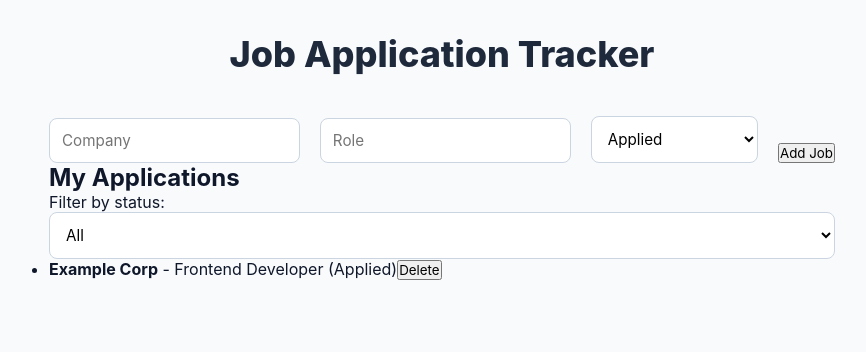
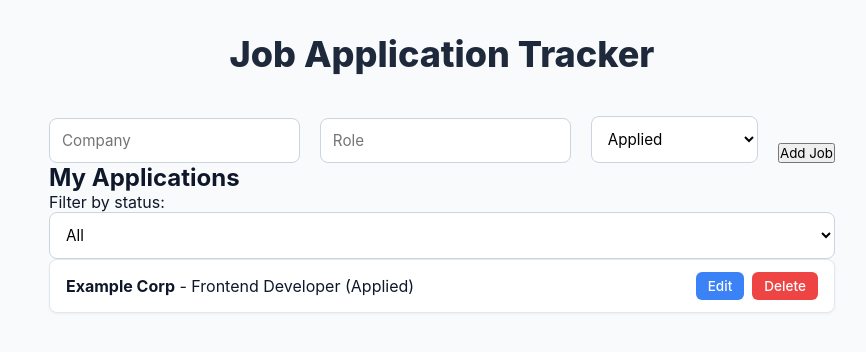
Before and after one commit to EricCR85/job-application-tracker, a React (Vite) app: page / in a window 1280 px wide. Shown: the top 352 px of the page, without its empty margins (198-1064 px from the left). Built offline with nearby package versions, Linux system fonts and the light colour scheme.

Commit message:
feat: add job tracker with inline edit functionality

```diff
--- a/src/App.css
+++ b/src/App.css
@@ -167,7 +167,7 @@
 
   &::before,
   &::after {
-    content: '';
+    content: "";
     position: absolute;
     top: -4.5px;
     border: 5px solid transparent;
@@ -182,3 +182,120 @@
     border-right-color: var(--border);
   }
 }
+
+.job-card {
+  display: flex;
+  justify-content: space-between;
+  align-items: center;
+  padding: 12px 16px;
+  margin-bottom: 12px;
+  border: 1px solid #e2e8f0;
+  border-radius: 8px;
+  background-color: #ffffff;
+  box-shadow: 0 1px 3px rgba(0, 0, 0, 0.05);
+  transition: box-shadow 0.2s ease;
+}
+
+.job-card:hover {
+  box-shadow: 0 4px 6px rgba(0, 0, 0, 0.08);
+}
+
+.edit-form-inline {
+  display: flex;
+  flex-wrap: wrap;
+  gap: 12px;
+  align-items: center;
+  width: 100%;
+}
+
+.edit-form-inline input,
+.edit-form-inline select {
+  padding: 8px 12px;
+  border: 1.5px solid #cbd5e1;
+  border-radius: 6px;
+  font-size: 0.95rem;
+  outline: none;
+  background-color: #f8fafc;
+  transition:
+    border-color 0.2s ease,
+    box-shadow 0.2s ease;
+  flex: 1;
+  min-width: 140px;
+}
+
+.edit-form-inline input:focus,
+.edit-form-inline select:focus {
+  border-color: #3b82f6;
+  background-color: #ffffff;
+  box-shadow: 0 0 0 3px rgba(59, 130, 246, 0.015);
+}
+
+.card-actions {
+  display: flex;
+  gap: 8px;
+  align-items: center;
+}
+
+.save-btn {
+  background-color: #10b981;
+  color: white;
+  border: none;
+  padding: 8px 16px;
+  font-weight: 600;
+  border-radius: 6px;
+  cursor: pointer;
+  font-size: 0.9rem;
+  transition: background-color 0.15s ease;
+}
+
+.save-btn:hover {
+  background-color: #059669;
+}
+
+.cancel-btn {
+  background-color: #64748b;
+  color: white;
+  border: none;
+  padding: 8px 16px;
+  font-weight: 600;
+  border-radius: 6px;
+  cursor: pointer;
+  font-size: 0.9rem;
+  transition: background-color 0.15s ease;
+}
+
+.cancel-btn:hover {
+  background-color: #475569;
+}
+
+.edit-btn {
+  background-color: #3b82f6;
+  color: white;
+  border: none;
+  padding: 6px 12px;
+  font-weight: 500;
+  border-radius: 6px;
+  cursor: pointer;
+  font-size: 0.85rem;
+  transition: background-color 0.15s ease;
+}
+
+.edit-btn:hover {
+  background-color: #2563eb;
+}
+
+.delete-btn {
+  background-color: #ef4444;
+  color: white;
+  border: none;
+  padding: 6px 12px;
+  font-weight: 500;
+  border-radius: 6px;
+  cursor: pointer;
+  font-size: 0.85rem;
+  transition: background-color 0.15s ease;
+}
+
+.delete-btn:hover {
+  background-color: #dc2626;
+}
--- a/src/App.jsx
+++ b/src/App.jsx
@@ -1,5 +1,4 @@
 import { useState, useEffect } from "react";
-
 import "./App.css";
 
 function App() {
@@ -16,19 +15,24 @@ function App() {
           },
         ];
   });
-
-  const [filter, setFilter] = useState("all");
+  const [filter, setFilter] = useState("all")
   const [formData, setFormData] = useState({
     company: "",
     role: "",
-    status: "Applied"
+    status: "Applied",
+  });
+
+
+  const [editingId, setEditingId] = useState(null);
+  const [editFormData, setEditFormData] = useState({
+    company: "",
+    role: "",
+    status: "Applied",
   })
 
   useEffect(() => {
     localStorage.setItem("jobs", JSON.stringify(jobs));
   }, [jobs]);
-
-
 
   const handleAddJob = (e) => {
     e.preventDefault();
@@ -50,6 +54,33 @@ function App() {
     setJobs(jobs.filter((job) => job.id !== id));
   };
 
+  const handleEditClick = (job) => {
+    setEditingId(job.id);
+    setEditFormData({
+      company: job.company,
+      role: job.role,
+      status: job.status,
+    });
+  };
+
+  const handleSaveEdit = (e, id) => {
+    e.preventDefault();
+    if (!editFormData.company || !editFormData.role) return;
+
+    setJobs(
+      jobs.map((job) =>
+        job.id === id
+          ? {
+              ...job,
+              company: editFormData.company,
+              role: editFormData.role,
+              status: editFormData.status,
+            }
+          : job,
+      ),
+    );
+    setEditingId(null);
+  };
   return (
     <div className="app-container">
       <header>
@@ -100,11 +131,88 @@ function App() {
             {jobs
               .filter((job) => filter === "all" || job.status === filter)
               .map((job) => (
-                <li key={job.id}>
-                  <strong>{job.company}</strong> - {job.role} ({job.status})
+                <li key={job.id} className="job-card">
+                  {editingId === job.id ? (
+                    <form
+                      onSubmit={(e) => handleSaveEdit(e, job.id)}
+                      className="edit-form-inline"
+                    >
+                      <input
+                        type="text"
+                        value={editFormData.company}
+                        onChange={(e) =>
+                          setEditFormData({
+                            ...editFormData,
+                            company: e.target.value,
+                          })
+                        }
+                        required
+                      />
+                      <input
+                        type="text"
+                        value={editFormData.role}
+                        onChange={(e) =>
+                          setEditFormData({
+                            ...editFormData,
+                            role: e.target.value,
+                          })
+                        }
+                        required
+                      />
+                      <select
+                        value={editFormData.status}
+                        onChange={(e) =>
+                          setEditFormData({
+                            ...editFormData,
+                            status: e.target.value,
+                          })
+                        }
+                      >
+                        <option value="Applied">Applied</option>
+                        <option value="Interviewing">Interviewing</option>
+                        <option value="Offer">Offer</option>
+                        <option value="Rejected">Rejected</option>
+                      </select>
+                      <div className="card-actions">
+                        <button type="submit" className="save-btn">
+                          Save
+                        </button>
+                        <button
+                          type="button"
+                          onClick={handleCancelEdit}
+                          className="cancel-btn"
+                        >
+                          Cancel
+                        </button>
+                      </div>
+                    </form>
+                  ) : (
+                        <>
+                    <div>
+                        <strong>{job.company}</strong> - {job.role} ({job.status}
+                        )
+                      </div>
+                      <div className="card-actions">
+                        <button
+                          onClick={() => handleEditClick(job)}
+                          className="edit-btn"
+                          >
+                          Edit
+                        </button>
+                        <button
+                          onClick={() => handleDeleteJob(job.id)}
+                          className="delete-btn"
+                          >
+                          Delete
+                        </button>
+                      </div>
+                          </>
+
+                  )}
+                  {/* <strong>{job.company}</strong> - {job.role} ({job.status})
                   <button onClick={() => handleDeleteJob(job.id)}>
                     Delete
-                  </button>
+                  </button> */}
                 </li>
               ))}
           </ul>
```
